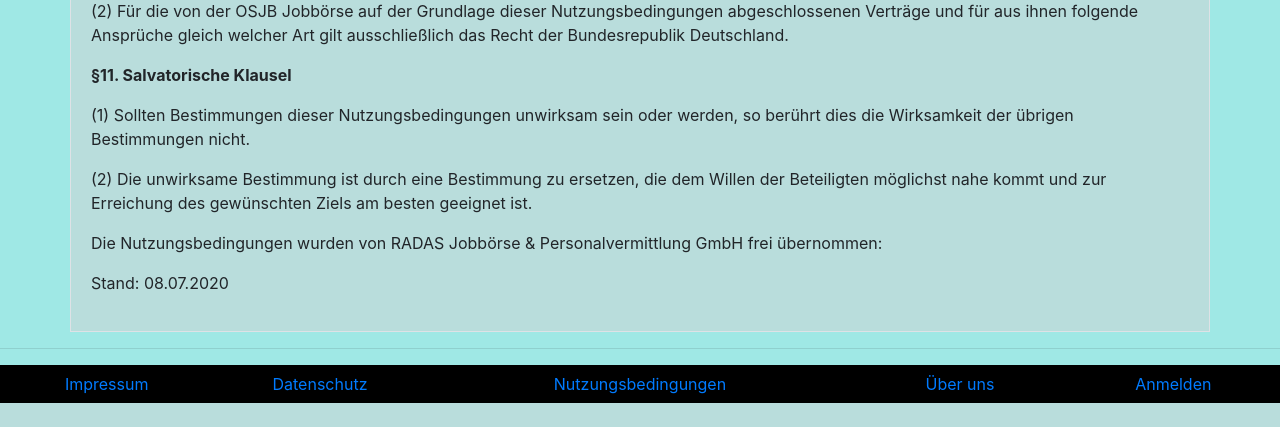
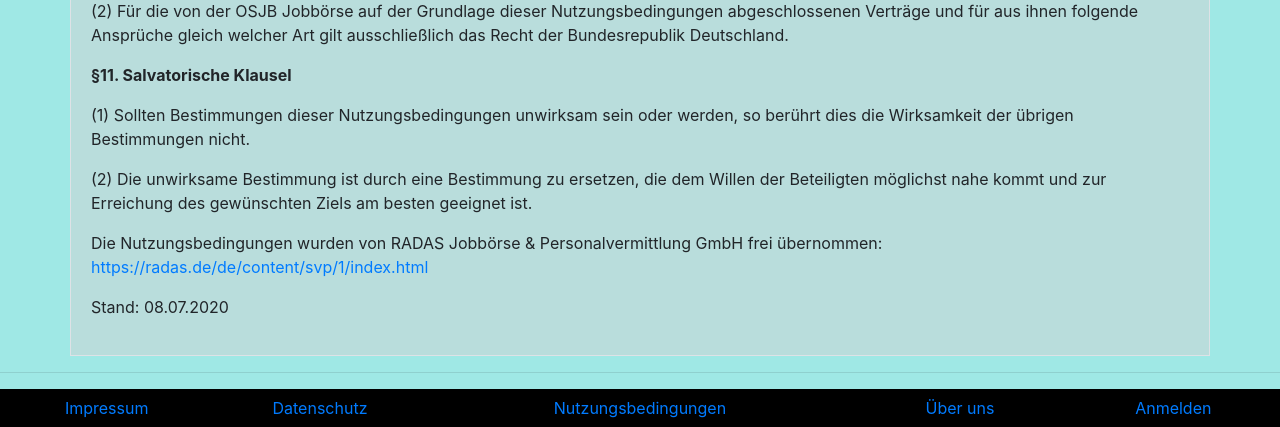
Before and after one commit to bierhummel/OSJB, a PHP site: page /nutzungsbedingungen.php in a window 1280 px wide. Shown: the part 3652-4079 px from the top of the page. Before the commit the page ends 4055 px from the top, so only its background shows below. Run offline with PHP 8.4, Linux system fonts and the light colour scheme.

Commit message:
Ups, lange kein HTML mehr gehabt

```diff
--- a/nutzungsbedingungen.php
+++ b/nutzungsbedingungen.php
@@ -145,7 +145,7 @@ session_start();
 
 <p>(2) Die unwirksame Bestimmung ist durch eine Bestimmung zu ersetzen, die dem Willen der Beteiligten möglichst nahe kommt und zur Erreichung des gewünschten Ziels am besten geeignet ist.</p>
 
-<p>Die Nutzungsbedingungen wurden von RADAS Jobbörse & Personalvermittlung GmbH frei übernommen: <a href="https://radas.de/de/content/svp/1/index.html"></a></p>
+<p>Die Nutzungsbedingungen wurden von RADAS Jobbörse & Personalvermittlung GmbH frei übernommen: <a href="link">https://radas.de/de/content/svp/1/index.html</a></p>
 
 <p>Stand: 08.07.2020</p>
         </section>
```
